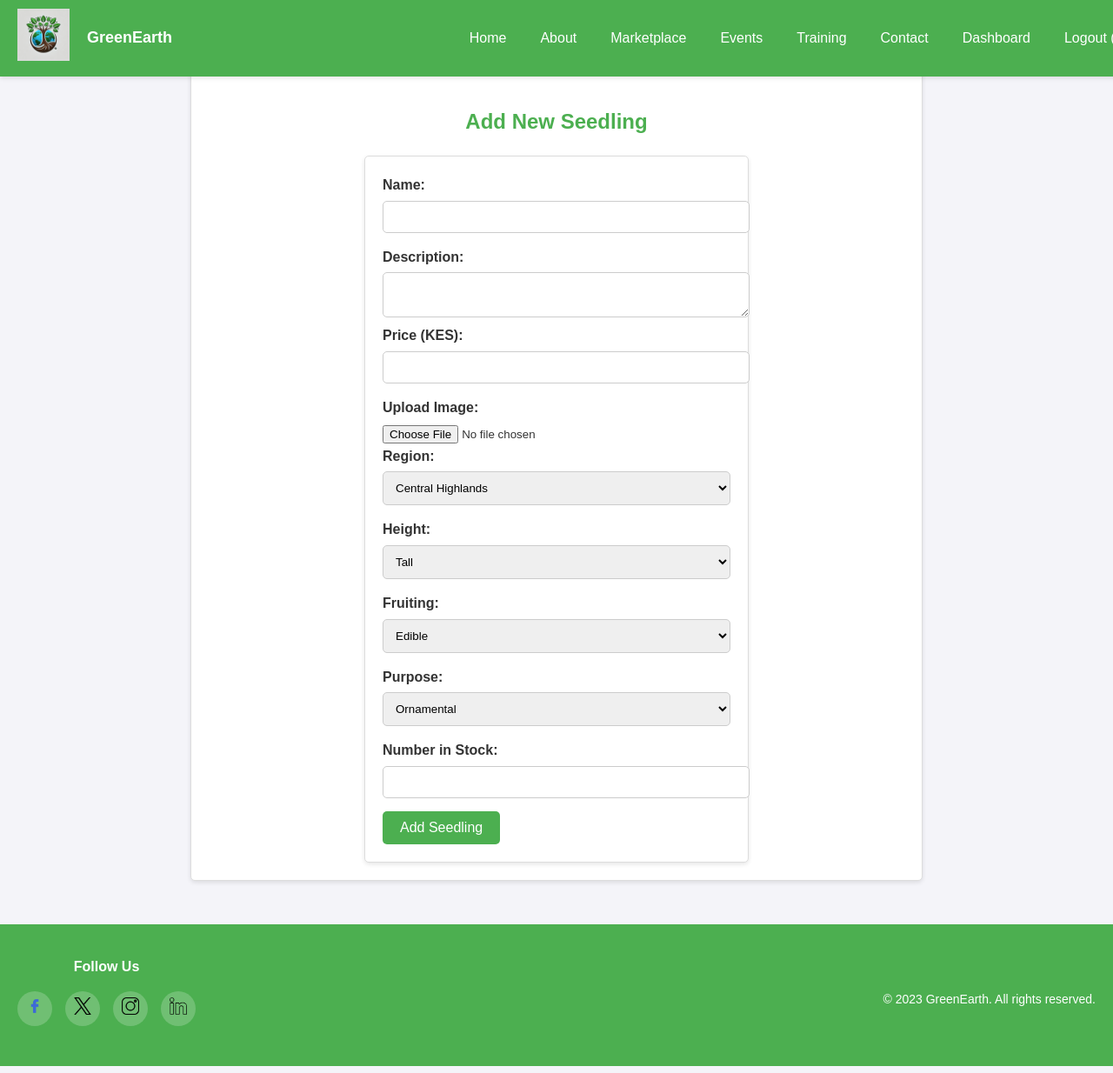
After one commit to Harrywekesa/greenearth, a PHP site: page /add_seedling.php in a window 1280 px wide. The commit adds this page. Shown: the whole page at 87% size. Run offline with PHP 8.4, Linux system fonts and the light colour scheme; a user stored in the database is signed in; some libraries are stand-ins or nearby versions.

Commit message:
Enable deletes and add seedlings

```diff
--- /dev/null
+++ b/add_seedling.php
@@ -0,0 +1,159 @@
+<?php
+include 'php/init.php'; // Start session and initialize configurations
+include 'php/header.php';
+
+// Check if the user is an admin
+if (!isset($_SESSION['user_id']) || $_SESSION['role'] !== 'admin') {
+    header("Location: index.php");
+    exit;
+}
+
+include 'php/db.php';
+
+$error_message = '';
+$success_message = '';
+
+if ($_SERVER["REQUEST_METHOD"] == "POST") {
+    $name = trim($_POST['name']);
+    $description = trim($_POST['description']);
+    $price = (float)$_POST['price'];
+    $region = trim($_POST['region']);
+    $height = trim($_POST['height']);
+    $fruit = trim($_POST['fruit']);
+    $purpose = trim($_POST['purpose']);
+    $stock = (int)$_POST['stock'];
+
+    // Handle image upload
+    if (isset($_FILES['image']) && $_FILES['image']['error'] === UPLOAD_ERR_OK) {
+        $tmp_name = $_FILES['image']['tmp_name'];
+        $file_name = basename($_FILES['image']['name']);
+        $upload_dir = 'images/seedlings/';
+        $image_path = $upload_dir . $file_name;
+
+        if (!is_dir($upload_dir)) {
+            mkdir($upload_dir, 0777, true); // Create directory if it doesn't exist
+        }
+
+        if (move_uploaded_file($tmp_name, $image_path)) {
+            // Insert seedling into the database
+            $insert_sql = "INSERT INTO seedlings (name, description, price, image, region, height, fruit, purpose, stock) VALUES (?, ?, ?, ?, ?, ?, ?, ?, ?)";
+            $stmt = $conn->prepare($insert_sql);
+            $stmt->bind_param("sssdssssi", $name, $description, $price, $image_path, $region, $height, $fruit, $purpose, $stock);
+
+            if ($stmt->execute()) {
+                $success_message = 'Seedling added successfully!';
+            } else {
+                $error_message = 'Error adding seedling: ' . $stmt->error;
+            }
+        } else {
+            $error_message = 'Error uploading image.';
+        }
+    } else {
+        $error_message = 'Please upload a valid image.';
+    }
+}
+?>
+
+<section class="add-seedling">
+    <h2>Add New Seedling</h2>
+
+    <?php if (!empty($error_message)): ?>
+        <p class="error-message"><?php echo htmlspecialchars($error_message); ?></p>
+    <?php endif; ?>
+
+    <?php if (!empty($success_message)): ?>
+        <p class="success-message"><?php echo htmlspecialchars($success_message); ?></p>
+    <?php endif; ?>
+
+    <form method="POST" enctype="multipart/form-data">
+        <!-- Name -->
+        <label for="name">Name:</label>
+        <input type="text" id="name" name="name" required>
+
+        <!-- Description (Rich Text Editor) -->
+        <label for="description">Description:</label>
+        <textarea id="description" name="description" required></textarea>
+
+        <!-- Price -->
+        <label for="price">Price (KES):</label>
+        <input type="number" id="price" name="price" step="0.01" min="0" required>
+
+        <!-- Image Upload -->
+        <label for="image">Upload Image:</label>
+        <input type="file" id="image" name="image" accept="image/*" required>
+
+        <!-- Region -->
+        <label for="region">Region:</label>
+        <select id="region" name="region" required>
+            <option value="Central Highlands">Central Highlands</option>
+            <option value="Lake Victoria Basin and Highlands">Lake Victoria Basin and Highlands</option>
+            <option value="North-western">North-western</option>
+            <option value="North-eastern">North-eastern</option>
+            <option value="South-eastern">South-eastern</option>
+            <option value="The Coastal strip">The Coastal strip</option>
+            <option value="Rift Valley">Rift Valley</option>
+            <option value="East African Rift valley">East African Rift valley</option>
+            <option value="Kerio valley">Kerio valley</option>
+            <option value="Elegeyo valley">Elegeyo valley</option>
+            <option value="Lower Kerio and Suguta valleys">Lower Kerio and Suguta valleys</option>
+        </select>
+
+        <!-- Height -->
+        <label for="height">Height:</label>
+        <select id="height" name="height" required>
+            <option value="tall">Tall</option>
+            <option value="short">Short</option>
+        </select>
+
+        <!-- Fruit -->
+        <label for="fruit">Fruiting:</label>
+        <select id="fruit" name="fruit" required>
+            <option value="edible">Edible</option>
+            <option value="non-edible">Non-Edible</option>
+        </select>
+
+        <!-- Purpose -->
+        <label for="purpose">Purpose:</label>
+        <select id="purpose" name="purpose" required>
+            <option value="ornamental">Ornamental</option>
+            <option value="timber">Timber</option>
+            <option value="shade">Shade</option>
+        </select>
+
+        <!-- Stock -->
+        <label for="stock">Number in Stock:</label>
+        <input type="number" id="stock" name="stock" min="0" required>
+
+        <!-- Submit Button -->
+        <button type="submit">Add Seedling</button>
+    </form>
+</section>
+
+<!-- Include TinyMCE for Rich Text Editing -->
+<!-- Place the first <script> tag in your HTML's <head> -->
+<script src="https://cdn.tiny.cloud/1/55w2doib0zah7klxck5dr4nvmik36cc3rmrnmtxuhbl51z96/tinymce/7/tinymce.min.js" referrerpolicy="origin"></script>
+
+<!-- Place the following <script> and <textarea> tags your HTML's <body> -->
+<script>
+  tinymce.init({
+    selector: 'textarea',
+    plugins: [
+      // Core editing features
+      'anchor', 'autolink', 'charmap', 'codesample', 'emoticons', 'image', 'link', 'lists', 'media', 'searchreplace', 'table', 'visualblocks', 'wordcount',
+      // Your account includes a free trial of TinyMCE premium features
+      // Try the most popular premium features until Mar 12, 2025:
+      'checklist', 'mediaembed', 'casechange', 'export', 'formatpainter', 'pageembed', 'a11ychecker', 'tinymcespellchecker', 'permanentpen', 'powerpaste', 'advtable', 'advcode', 'editimage', 'advtemplate', 'ai', 'mentions', 'tinycomments', 'tableofcontents', 'footnotes', 'mergetags', 'autocorrect', 'typography', 'inlinecss', 'markdown','importword', 'exportword', 'exportpdf'
+    ],
+    toolbar: 'undo redo | blocks fontfamily fontsize | bold italic underline strikethrough | link image media table mergetags | addcomment showcomments | spellcheckdialog a11ycheck typography | align lineheight | checklist numlist bullist indent outdent | emoticons charmap | removeformat',
+    tinycomments_mode: 'embedded',
+    tinycomments_author: 'Author name',
+    mergetags_list: [
+      { value: 'First.Name', title: 'First Name' },
+      { value: 'Email', title: 'Email' },
+    ],
+    ai_request: (request, respondWith) => respondWith.string(() => Promise.reject('See docs to implement AI Assistant')),
+  });
+</script>
+
+
+<?php include 'php/footer.php'; ?>
--- a/css/styles.css
+++ b/css/styles.css
@@ -1575,3 +1575,95 @@ form button:hover {
         padding: 8px 15px;
     }
 }
+
+/* Add Seedling Page */
+.add-seedling {
+    max-width: 800px;
+    margin: 50px auto;
+    padding: 20px;
+    background-color: white;
+    border: 1px solid #ddd;
+    border-radius: 5px;
+    box-shadow: 0 2px 5px rgba(0, 0, 0, 0.1);
+}
+
+.add-seedling h2 {
+    font-size: 24px;
+    color: #4CAF50;
+    margin-bottom: 20px;
+    text-align: center;
+}
+
+.add-seedling label {
+    display: block;
+    font-weight: bold;
+    margin-bottom: 5px;
+}
+
+.add-seedling input[type="text"],
+.add-seedling input[type="number"],
+.add-seedling select {
+    width: 100%;
+    padding: 10px;
+    margin-bottom: 15px;
+    border: 1px solid #ccc;
+    border-radius: 5px;
+}
+
+.add-seedling textarea {
+    width: 100%;
+    padding: 10px;
+    border: 1px solid #ccc;
+    border-radius: 5px;
+}
+
+.add-seedling button {
+    background-color: #4CAF50;
+    color: white;
+    padding: 10px 20px;
+    border: none;
+    border-radius: 5px;
+    cursor: pointer;
+    transition: background-color 0.3s ease;
+    font-size: 16px;
+}
+
+.add-seedling button:hover {
+    background-color: #3e8e41;
+}
+
+/* Error and Success Messages */
+.error-message,
+.success-message {
+    text-align: center;
+    margin-bottom: 15px;
+    padding: 10px;
+    border-radius: 5px;
+    font-size: 14px;
+}
+
+.error-message {
+    background-color: #fdd;
+    color: red;
+}
+
+.success-message {
+    background-color: #dff;
+    color: green;
+}
+
+/* Responsive Design */
+@media (max-width: 768px) {
+    .add-seedling input[type="text"],
+    .add-seedling input[type="number"],
+    .add-seedling select,
+    .add-seedling textarea {
+        font-size: 14px;
+        padding: 8px;
+    }
+
+    .add-seedling button {
+        font-size: 14px;
+        padding: 8px 15px;
+    }
+}
```
Also changed, not shown: admin.php (+39 -6 lines), delete_event.php (added, +30 -0 lines), delete_program.php (added, +30 -0 lines), delete_seedling.php (added, +49 -0 lines), delete_user.php (added, +30 -0 lines), edit_seedling.php (added, +112 -0 lines).
